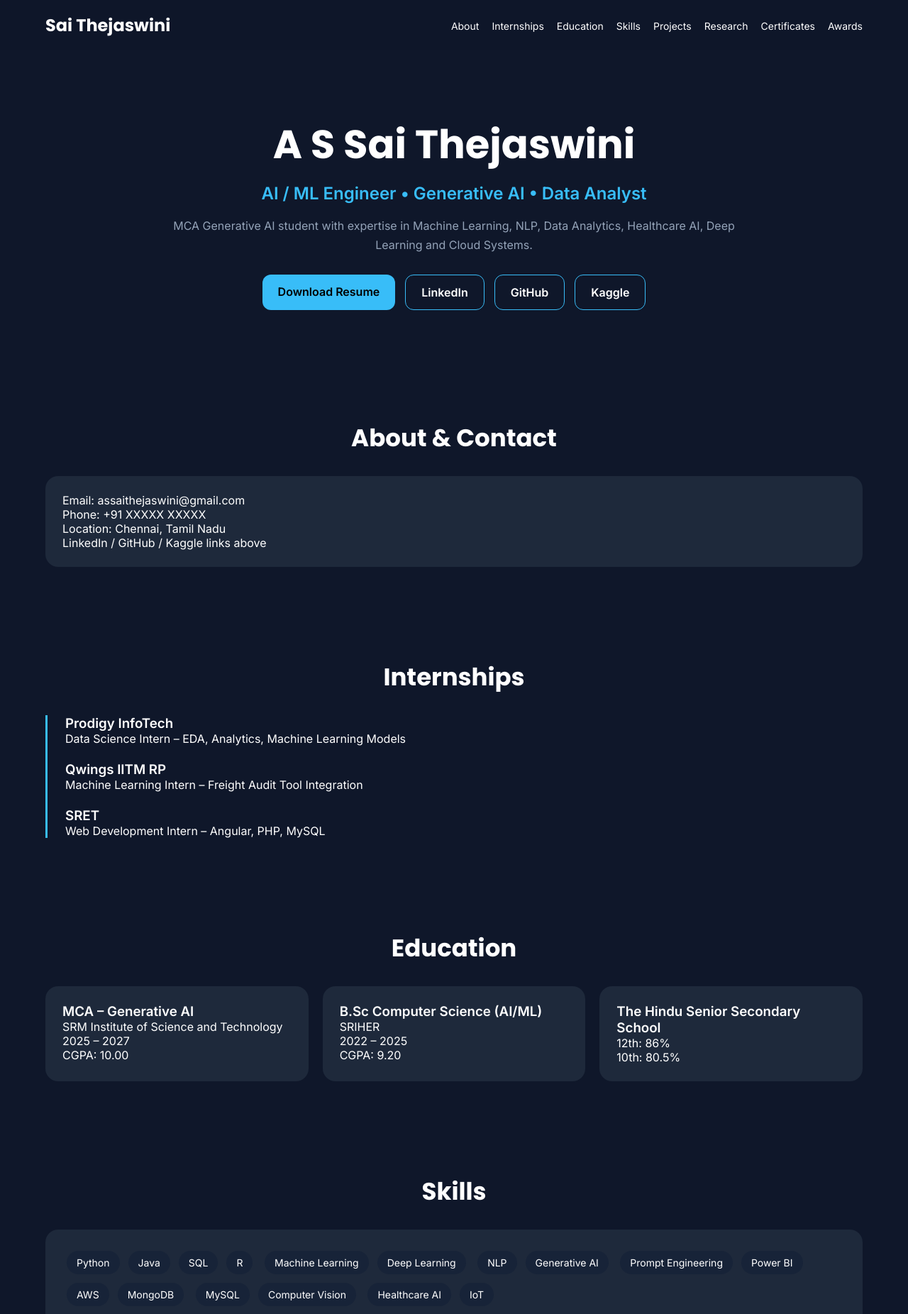
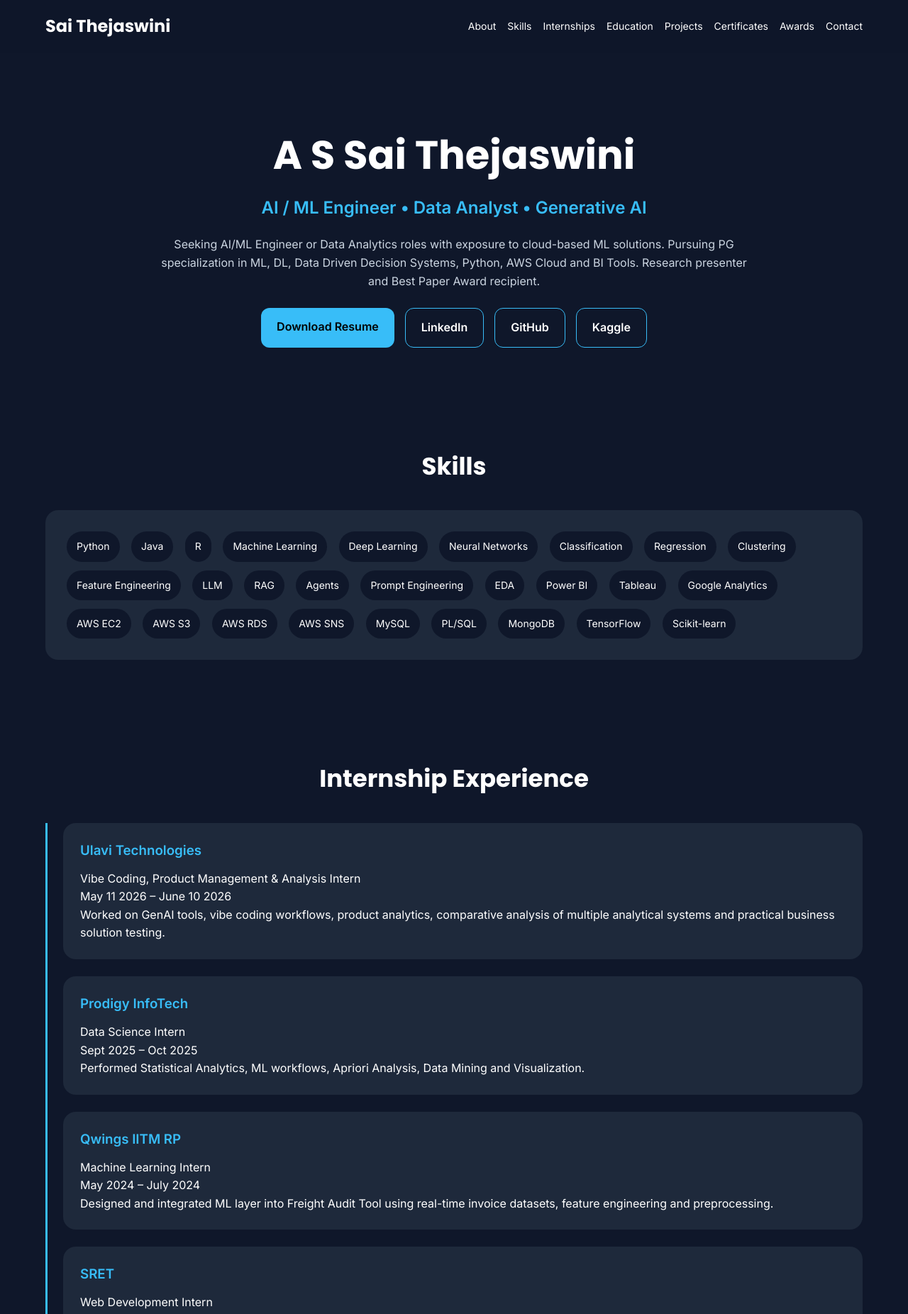
Before and after one commit to ASSAITHEJASWINI14/portfolio.github.io, a plain HTML site: page index.html in a window 1280 px wide. Shown: the top 1852 px of the page at 71% size. Drawn offline with Linux system fonts and the light colour scheme.

Commit message:
Update index.html

```diff
--- a/index.html
+++ b/index.html
@@ -12,14 +12,6 @@
 
 <style>
 
-:root{
---bg:#0f172a;
---card:#1e293b;
---text:#ffffff;
---muted:#94a3b8;
---accent:#38bdf8;
-}
-
 *{
 margin:0;
 padding:0;
@@ -29,8 +21,9 @@ scroll-behavior:smooth;
 
 body{
 font-family:'Inter',sans-serif;
-background:var(--bg);
-color:var(--text);
+background:#0f172a;
+color:white;
+line-height:1.6;
 }
 
 .container{
@@ -42,16 +35,18 @@ margin:auto;
 nav{
 position:sticky;
 top:0;
-background:#0f172ae8;
+background:#0f172ae6;
+backdrop-filter:blur(10px);
+z-index:999;
 padding:18px 0;
-z-index:999;
-backdrop-filter:blur(8px);
 }
 
 .nav-flex{
 display:flex;
 justify-content:space-between;
 align-items:center;
+flex-wrap:wrap;
+gap:10px;
 }
 
 .logo{
@@ -62,20 +57,24 @@ font-weight:700;
 
 nav ul{
 display:flex;
-gap:18px;
+gap:16px;
 list-style:none;
 flex-wrap:wrap;
 }
 
 nav a{
+text-decoration:none;
 color:white;
-text-decoration:none;
 font-size:14px;
 }
 
+section{
+padding:70px 0;
+}
+
 .hero{
-padding:90px 0;
 text-align:center;
+padding:100px 0 70px;
 }
 
 .hero h1{
@@ -84,26 +83,23 @@ font-family:'Poppins',sans-serif;
 }
 
 .hero h2{
-margin-top:12px;
 font-size:24px;
-color:var(--accent);
+color:#38bdf8;
+margin-top:10px;
 }
 
 .hero p{
-margin-top:18px;
-max-width:800px;
-margin-left:auto;
-margin-right:auto;
-color:var(--muted);
-line-height:1.7;
+max-width:850px;
+margin:20px auto;
+color:#cbd5e1;
 }
 
 .btns{
-margin-top:28px;
 display:flex;
 justify-content:center;
-gap:14px;
+gap:15px;
 flex-wrap:wrap;
+margin-top:25px;
 }
 
 .btn{
@@ -114,34 +110,30 @@ font-weight:600;
 }
 
 .primary{
-background:var(--accent);
+background:#38bdf8;
 color:#000;
 }
 
 .secondary{
-border:1px solid var(--accent);
+border:1px solid #38bdf8;
 color:white;
-}
-
-section{
-padding:65px 0;
 }
 
 .title{
 text-align:center;
 font-size:34px;
 font-family:'Poppins',sans-serif;
-margin-bottom:28px;
+margin-bottom:35px;
 }
 
 .grid{
 display:grid;
-grid-template-columns:repeat(auto-fit,minmax(260px,1fr));
-gap:20px;
+grid-template-columns:repeat(auto-fit,minmax(280px,1fr));
+gap:22px;
 }
 
 .card{
-background:var(--card);
+background:#1e293b;
 padding:24px;
 border-radius:18px;
 transition:.3s;
@@ -151,37 +143,53 @@ transition:.3s;
 transform:translateY(-8px);
 }
 
+.card h3{
+margin-bottom:12px;
+color:#38bdf8;
+}
+
 .skills span,.cert span{
 display:inline-block;
-padding:8px 14px;
+background:#0f172a;
+padding:10px 14px;
 margin:6px;
-background:#172338;
 border-radius:25px;
 font-size:14px;
 }
 
 .timeline{
-border-left:3px solid var(--accent);
-padding-left:25px;
+border-left:3px solid #38bdf8;
+padding-left:22px;
 display:grid;
-gap:22px;
+gap:24px;
+}
+
+.small{
+font-size:14px;
+color:#94a3b8;
+margin-top:8px;
 }
 
 footer{
-padding:30px;
+padding:35px;
 text-align:center;
-color:var(--muted);
+color:#94a3b8;
 }
 
-.small{
-color:var(--muted);
-font-size:14px;
-margin-top:8px;
+a{
+color:#38bdf8;
 }
 
 @media(max-width:768px){
-.hero h1{font-size:38px;}
-nav ul{display:none;}
+
+.hero h1{
+font-size:38px;
+}
+
+nav ul{
+display:none;
+}
+
 }
 
 </style>
@@ -196,105 +204,39 @@ nav ul{display:none;}
 
 <ul>
 <li><a href="#about">About</a></li>
+<li><a href="#skills">Skills</a></li>
 <li><a href="#internships">Internships</a></li>
 <li><a href="#education">Education</a></li>
-<li><a href="#skills">Skills</a></li>
 <li><a href="#projects">Projects</a></li>
-<li><a href="#research">Research</a></li>
 <li><a href="#certificates">Certificates</a></li>
 <li><a href="#awards">Awards</a></li>
+<li><a href="#contact">Contact</a></li>
 </ul>
 
 </div>
 </nav>
 
-<section class="hero">
+<section class="hero" id="about">
 <div class="container">
 
 <h1>A S Sai Thejaswini</h1>
-<h2>AI / ML Engineer • Generative AI • Data Analyst</h2>
+<h2>AI / ML Engineer • Data Analyst • Generative AI</h2>
 
 <p>
-MCA Generative AI student with expertise in Machine Learning, NLP, Data Analytics, Healthcare AI, Deep Learning and Cloud Systems.
+Seeking AI/ML Engineer or Data Analytics roles with exposure to cloud-based ML solutions.
+Pursuing PG specialization in ML, DL, Data Driven Decision Systems, Python, AWS Cloud and BI Tools.
+Research presenter and Best Paper Award recipient.
 </p>
 
 <div class="btns">
+
 <a href="resume.pdf" class="btn primary">Download Resume</a>
-<a href="https://www.linkedin.com/" class="btn secondary">LinkedIn</a>
-<a href="https://github.com/ASSAITHEJASWINI14" class="btn secondary">GitHub</a>
-<a href="https://www.kaggle.com/saithejaswini5" class="btn secondary">Kaggle</a>
-</div>
 
-</div>
-</section>
+<a href="https://www.linkedin.com/in/a-s-sai-thejaswini-2b57762b0/" class="btn secondary" target="_blank">LinkedIn</a>
 
-<section id="about">
-<div class="container">
+<a href="https://github.com/ASSAITHEJASWINI14" class="btn secondary" target="_blank">GitHub</a>
 
-<h2 class="title">About & Contact</h2>
-
-<div class="card">
-<p>Email: assaithejaswini@gmail.com</p>
-<p>Phone: +91 XXXXX XXXXX</p>
-<p>Location: Chennai, Tamil Nadu</p>
-<p>LinkedIn / GitHub / Kaggle links above</p>
-</div>
-
-</div>
-</section>
-
-<section id="internships">
-<div class="container">
-
-<h2 class="title">Internships</h2>
-
-<div class="timeline">
-
-<div>
-<h3>Prodigy InfoTech</h3>
-<p>Data Science Intern – EDA, Analytics, Machine Learning Models</p>
-</div>
-
-<div>
-<h3>Qwings IITM RP</h3>
-<p>Machine Learning Intern – Freight Audit Tool Integration</p>
-</div>
-
-<div>
-<h3>SRET</h3>
-<p>Web Development Intern – Angular, PHP, MySQL</p>
-</div>
-
-</div>
-</div>
-</section>
-
-<section id="education">
-<div class="container">
-
-<h2 class="title">Education</h2>
-
-<div class="grid">
-
-<div class="card">
-<h3>MCA – Generative AI</h3>
-<p>SRM Institute of Science and Technology</p>
-<p>2025 – 2027</p>
-<p>CGPA: 10.00</p>
-</div>
-
-<div class="card">
-<h3>B.Sc Computer Science (AI/ML)</h3>
-<p>SRIHER</p>
-<p>2022 – 2025</p>
-<p>CGPA: 9.20</p>
-</div>
-
-<div class="card">
-<h3>The Hindu Senior Secondary School</h3>
-<p>12th: 86%</p>
-<p>10th: 80.5%</p>
-</div>
+<a href="https://www.kaggle.com/saithejaswini5" class="btn secondary" target="_blank">Kaggle</a>
 
 </div>
 
@@ -307,13 +249,115 @@ MCA Generative AI student with expertise in Machine Learning, NLP, Data Analytic
 <h2 class="title">Skills</h2>
 
 <div class="card skills">
-<span>Python</span><span>Java</span><span>SQL</span><span>R</span>
-<span>Machine Learning</span><span>Deep Learning</span>
-<span>NLP</span><span>Generative AI</span>
-<span>Prompt Engineering</span><span>Power BI</span>
-<span>AWS</span><span>MongoDB</span>
-<span>MySQL</span><span>Computer Vision</span>
-<span>Healthcare AI</span><span>IoT</span>
+
+<span>Python</span>
+<span>Java</span>
+<span>R</span>
+<span>Machine Learning</span>
+<span>Deep Learning</span>
+<span>Neural Networks</span>
+<span>Classification</span>
+<span>Regression</span>
+<span>Clustering</span>
+<span>Feature Engineering</span>
+<span>LLM</span>
+<span>RAG</span>
+<span>Agents</span>
+<span>Prompt Engineering</span>
+<span>EDA</span>
+<span>Power BI</span>
+<span>Tableau</span>
+<span>Google Analytics</span>
+<span>AWS EC2</span>
+<span>AWS S3</span>
+<span>AWS RDS</span>
+<span>AWS SNS</span>
+<span>MySQL</span>
+<span>PL/SQL</span>
+<span>MongoDB</span>
+<span>TensorFlow</span>
+<span>Scikit-learn</span>
+
+</div>
+
+</div>
+</section>
+
+<section id="internships">
+<div class="container">
+
+<h2 class="title">Internship Experience</h2>
+
+<div class="timeline">
+
+<div class="card">
+<h3>Ulavi Technologies</h3>
+<p>Vibe Coding, Product Management & Analysis Intern</p>
+<p>May 11 2026 – June 10 2026</p>
+<p>Worked on GenAI tools, vibe coding workflows, product analytics, comparative analysis of multiple analytical systems and practical business solution testing.</p>
+</div>
+
+<div class="card">
+<h3>Prodigy InfoTech</h3>
+<p>Data Science Intern</p>
+<p>Sept 2025 – Oct 2025</p>
+<p>Performed Statistical Analytics, ML workflows, Apriori Analysis, Data Mining and Visualization.</p>
+</div>
+
+<div class="card">
+<h3>Qwings IITM RP</h3>
+<p>Machine Learning Intern</p>
+<p>May 2024 – July 2024</p>
+<p>Designed and integrated ML layer into Freight Audit Tool using real-time invoice datasets, feature engineering and preprocessing.</p>
+</div>
+
+<div class="card">
+<h3>SRET</h3>
+<p>Web Development Intern</p>
+<p>May 2023 – July 2023</p>
+<p>Built e-commerce platform using Angular, PHP, MySQL and REST backend integration.</p>
+</div>
+
+</div>
+
+</div>
+</section>
+
+<section id="education">
+<div class="container">
+
+<h2 class="title">Education</h2>
+
+<div class="grid">
+
+<div class="card">
+<h3>MCA Generative AI</h3>
+<p>SRM Institute of Science and Technology</p>
+<p>2025 – 2027</p>
+<p>Current CGPA: <strong>10.00</strong></p>
+</div>
+
+<div class="card">
+<h3>B.Sc Computer Science (AI/ML)</h3>
+<p>Sri Ramachandra Faculty of Engineering and Technology</p>
+<p>2022 – 2025</p>
+<p>CGPA: <strong>9.20</strong></p>
+</div>
+
+<div class="card">
+<h3>AISSCE</h3>
+<p>The Hindu Senior Secondary School</p>
+<p>2022</p>
+<p>86%</p>
+</div>
+
+<div class="card">
+<h3>AISCE</h3>
+<p>The Hindu Senior Secondary School</p>
+<p>2020</p>
+<p>80.5%</p>
+</div>
+
 </div>
 
 </div>
@@ -322,63 +366,43 @@ MCA Generative AI student with expertise in Machine Learning, NLP, Data Analytic
 <section id="projects">
 <div class="container">
 
-<h2 class="title">Projects</h2>
-
-<div class="grid">
-
-<a href="speech-therapy.html" style="text-decoration:none;color:white;">
-<div class="card">
-<h3>AI Speech Therapy App</h3>
-<p>Speech analysis using NLP + ML with therapy recommendations.</p>
-</div>
-</a>
-
-<a href="llm-analysis.html" style="text-decoration:none;color:white;">
-<div class="card">
-<h3>LLM Data Analysis Tool</h3>
-<p>Prompt to EDA workflow automation system.</p>
-</div>
-</a>
-
-<a href="liver-segmentation.html" style="text-decoration:none;color:white;">
-<div class="card">
-<h3>Liver Tumor Segmentation</h3>
-<p>Medical image segmentation with 94% accuracy.</p>
-</div>
-</a>
-
-<a href="iot-tracking.html" style="text-decoration:none;color:white;">
-<div class="card">
-<h3>IoT Tracking System</h3>
-<p>Real-time smart tracking with Python backend.</p>
-</div>
-</a>
-
-</div>
-
-</div>
-</section>
-
-<section id="research">
-<div class="container">
-
-<h2 class="title">Research Works & Publications</h2>
+<h2 class="title">Projects & Research Works</h2>
 
 <div class="grid">
 
 <div class="card">
+<h3>AI Speech Therapy Web Application</h3>
+<p>Uses NLP and Machine Learning to assess pronunciation, fluency and language patterns. Generates personalized therapy exercises and tracks progress for speech challenges including autism support.</p>
+</div>
+
+<div class="card">
+<h3>LLM Driven Data Analysis System</h3>
+<p>Converts user prompts into Python based EDA workflows. Automates statistical analysis, visualization generation and report creation for datasets.</p>
+</div>
+
+<div class="card">
+<h3>Liver Tumour & Cirrhosis Segmentation</h3>
+<p>Deep Learning image segmentation model trained on PubMed medical imaging datasets with <strong>94% accuracy</strong>.</p>
+</div>
+
+<div class="card">
+<h3>IoT Location Tracking System</h3>
+<p>Built with IoT devices, Embedded Systems, Python and Flask APIs for smart live tracking solutions.</p>
+</div>
+
+<div class="card">
 <h3>AI in Automating Accounting</h3>
-<p>NGISCT24 SRM Conference</p>
+<p>Presented at NGISCT24 SRM Conference.</p>
 </div>
 
 <div class="card">
 <h3>Time Series Crime Prediction</h3>
-<p>LSTM and GRU Models – SRIHER</p>
+<p>Used LSTM and GRU models – SRIHER.</p>
 </div>
 
 <div class="card">
 <h3>AI Powered Resource Prioritization</h3>
-<p>DIGISF’26</p>
+<p>Published at DIGISF’26.</p>
 </div>
 
 </div>
@@ -396,14 +420,14 @@ MCA Generative AI student with expertise in Machine Learning, NLP, Data Analytic
 <span>AWS Cloud Foundations ⭐</span>
 <span>AWS Practitioner Essentials ⭐</span>
 <span>Cisco Cyber Security ⭐</span>
-<span>Google Analytics</span>
-<span>Power BI ⭐</span>
+<span>Google Analytics ⭐</span>
+<span>Microsoft Power BI ⭐</span>
 <span>MongoDB</span>
 <span>Full Stack Web Development</span>
 <span>NumPy & Pandas ⭐</span>
 
 <p class="small">
-⭐ Recommended to highlight first for AI/ML & Data jobs
+⭐ Recommended to highlight for AI / Data Analytics job applications
 </p>
 
 </div>
@@ -419,13 +443,13 @@ MCA Generative AI student with expertise in Machine Learning, NLP, Data Analytic
 <div class="grid">
 
 <div class="card">
-<h3>Best Paper Award</h3>
-<p>DIGISF’26 SRMIST</p>
+<h3>Cash Award</h3>
+<p>Highest Marks – SRIHER</p>
 </div>
 
 <div class="card">
-<h3>Cash Award</h3>
-<p>Highest Marks – SRIHER</p>
+<h3>Best Paper Award</h3>
+<p>Enhancing Intrusion Detection System using Generative Models and Blockchain Technology – DIGISF’26 SRMIST</p>
 </div>
 
 </div>
@@ -433,8 +457,26 @@ MCA Generative AI student with expertise in Machine Learning, NLP, Data Analytic
 </div>
 </section>
 
+<section id="contact">
+<div class="container">
+
+<h2 class="title">Contact Summary</h2>
+
+<div class="card">
+
+<p><strong>Mobile:</strong> 9952993592</p>
+<p><strong>Email:</strong> assaithejaswini@gmail.com</p>
+<p><strong>LinkedIn:</strong> <a href="https://www.linkedin.com/in/a-s-sai-thejaswini-2b57762b0/" target="_blank">View Profile</a></p>
+<p><strong>GitHub:</strong> <a href="https://github.com/ASSAITHEJASWINI14" target="_blank">Open GitHub</a></p>
+<p><strong>Kaggle:</strong> <a href="https://www.kaggle.com/saithejaswini5" target="_blank">Open Kaggle</a></p>
+
+</div>
+
+</div>
+</section>
+
 <footer>
-© 2026 A S Sai Thejaswini | Interactive AI Portfolio
+© 2026 A S Sai Thejaswini | GitHub Portfolio
 </footer>
 
 </body>
```
